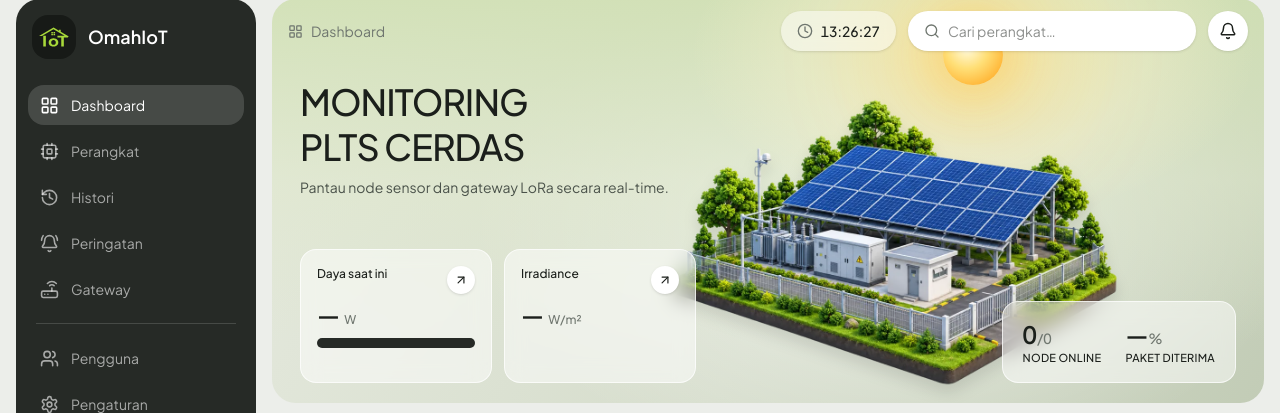
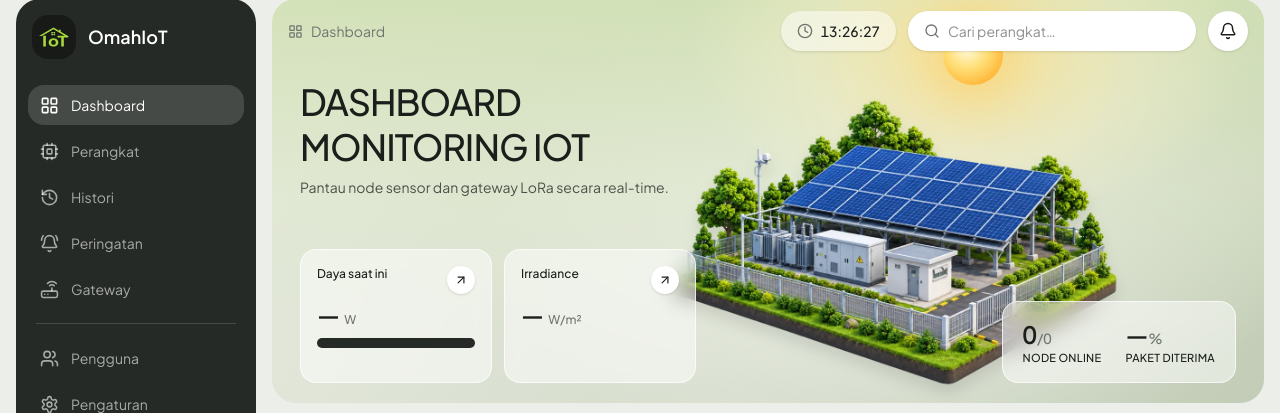
Before and after one commit to bayu3prayitno/dashboard_plts, a Laravel app: page /dashboard in a window 1280 px wide. Shown: the part 17-430 px from the top of the page. Run offline with Laravel 12, Linux system fonts and the light colour scheme; a user stored in the database is signed in; data comes from the database, SQL or seed files in the repository; data that the repository does not hold is empty; style sheets or scripts are compiled from the project's sources.

Commit message:
fix : Ganti Nama

```diff
--- a/resources/views/auth/login.blade.php
+++ b/resources/views/auth/login.blade.php
@@ -27,7 +27,7 @@
         <img data-hero-img src="{{ asset('images/plts-3D.webp') }}" alt="" width="1000" height="1000" fetchpriority="high" decoding="async"
             class="pointer-events-none relative mx-auto max-h-[52vh] w-auto object-contain drop-shadow-xl select-none">
         <div class="relative">
-            <p data-hero-title class="max-w-md text-4xl leading-tight font-medium tracking-tight uppercase transition-colors duration-1000">Monitoring PLTS Cerdas</p>
+            <p data-hero-title class="max-w-md text-4xl leading-tight font-medium tracking-tight uppercase transition-colors duration-1000">Dashboard Monitoring IoT</p>
             <p data-hero-subtitle class="mt-3 max-w-md text-sm text-muted transition-colors duration-1000">
                 Suhu, tegangan, arus, daya, dan irradiance tiap 5 menit, lengkap dengan histori, peringatan, dan kualitas link LoRa.
             </p>
--- a/resources/views/dashboard/index.blade.php
+++ b/resources/views/dashboard/index.blade.php
@@ -46,7 +46,7 @@
 
         <div class="relative flex h-full flex-col gap-6 md:min-h-[19rem] md:justify-between">
             <div class="max-w-sm max-md:mx-auto max-md:text-center">
-                <h1 data-hero-title class="text-3xl leading-tight font-medium tracking-tight uppercase transition-colors duration-1000 sm:text-4xl">Monitoring<br>PLTS Cerdas</h1>
+                <h1 data-hero-title class="text-3xl leading-tight font-medium tracking-tight uppercase transition-colors duration-1000 sm:text-4xl">Dashboard<br>Monitoring IoT</h1>
                 <p data-hero-subtitle class="mt-2 text-sm text-muted transition-colors duration-1000">Pantau node sensor dan gateway LoRa secara real-time.</p>
                 <div class="mt-4 flex flex-wrap gap-2 max-md:justify-center">
                     <a href="{{ route('devices.create') }}" class="btn btn-primary hidden"><x-icon name="plus" :size="16" /> Tambah Perangkat</a>
```
